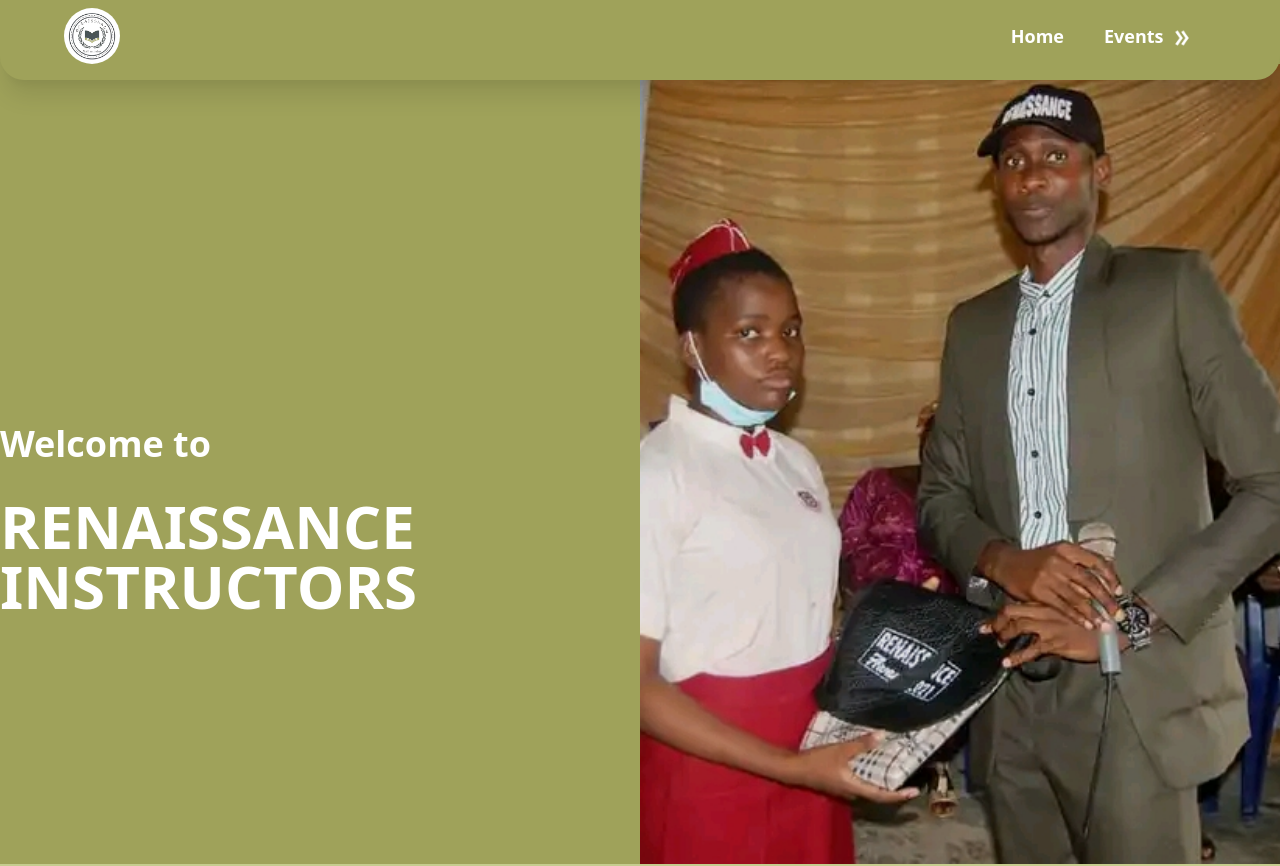
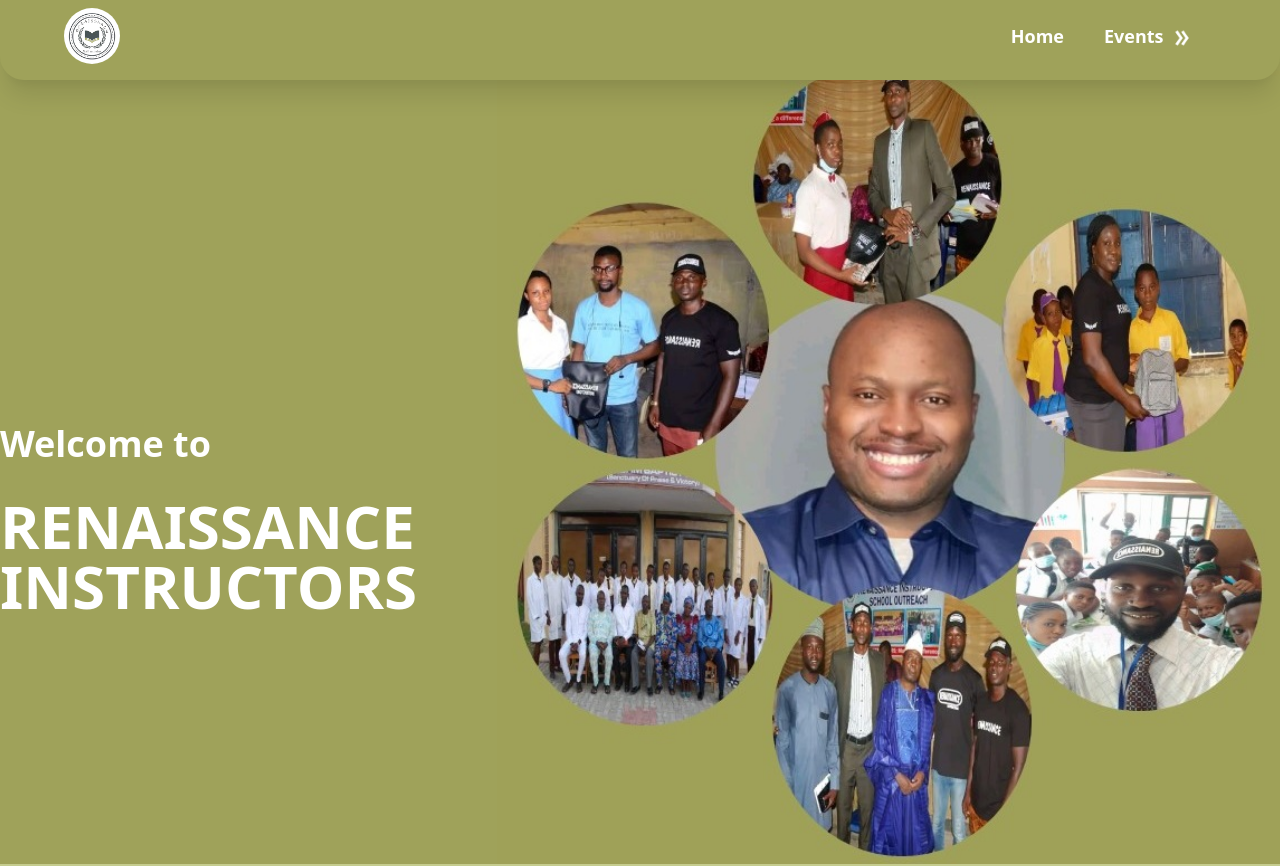
Before and after one commit to Victorakinwunmi/Login-dashboard, a Nuxt app: page / in a window 1280 px wide. Shown: the top 866 px of the page. Built offline with nearby package versions, Linux system fonts and the light colour scheme.

Commit message:
i changed the cta picture

```diff
--- a/components/header/LogoMenu.vue
+++ b/components/header/LogoMenu.vue
@@ -54,4 +54,5 @@
   background:hsla(0, 0%, 0%, 0.1);
   backdrop-filter: blur(10px);
 }
+
 </style>
--- a/pages/index.vue
+++ b/pages/index.vue
@@ -13,14 +13,13 @@
         </div>
       </BigModal>
       <div class="block w-full pb-0 py-44 bg-primary-400">
-        <div class="mx-auto container lg:flex justify-between items-center">
+        <div class="mx-auto container lg:flex gap-20 justify-between items-center">
             <div class=" max-w-md mx-auto w-full lg:mx-0 lg:w-6/12">
               <h1 class="font-semibold text-center lg:text-left mb-4 lg:mb-8 text-3xl lg:text-4xl text-white">Welcome to </h1>
               <h1 class="font-bold text-white text-center w-full lg:text-left text-4xl md:text-5xl lg:text-6xl">RENAISSANCE INSTRUCTORS</h1>
             </div>
-            <div class="w-full lg:w-6/12 mt-10 lg:mt-0">
-              <div class="bg-no-repeat bg-cover bg-center" :style="{ backgroundRepeat: 'no-repeat' + ';', backgroundImage: 'url(' +require('@/assets/image/img1.jpg')+ ')' } ">
-               <div class="bg-black bg-opacity-10 py-56 lg:h-screen lg:-mt-28 "></div>
+            <div class="w-full mt-10 lg:mt-0">
+              <div class="bg-no-repeat h-screen lg:-mt-28 bg-cover max-w-md mx-auto md:max-w-4xl bg-center" :style="{ backgroundRepeat: 'no-repeat' + ';', backgroundImage: 'url(' +require('@/assets/image/callta2.jpg')+ ')' } ">
               </div>
             </div>
         </div>
```
Also changed, not shown: assets/image/callta2.JPG (added).
